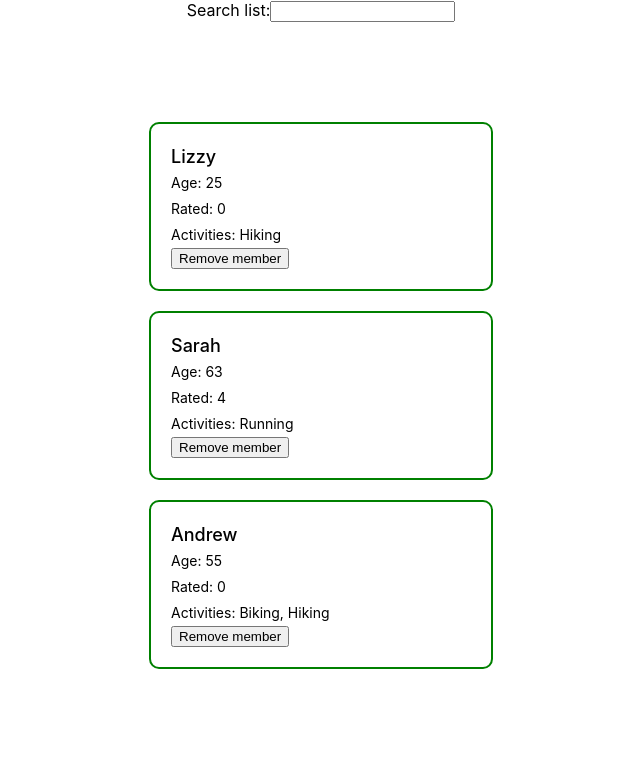
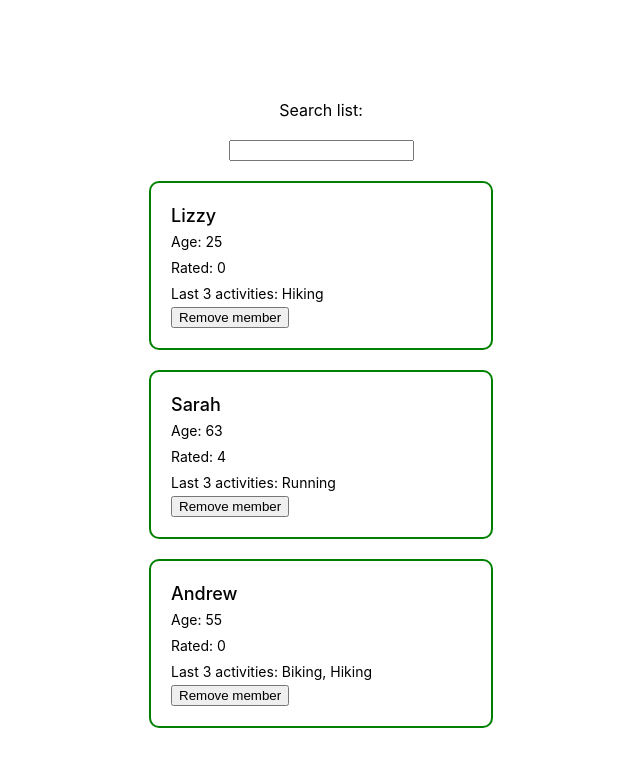
Before and after one commit to SupeDeDupe/outdoor-adventure-club-, a React (Create React App) app: page / in a window 1280 px wide. Shown: the top 766 px of the page, without its empty margins (319-959 px from the left). Built offline with nearby package versions, Linux system fonts and the light colour scheme.

Commit message:
fix rerender issue

```diff
--- a/src/App.tsx
+++ b/src/App.tsx
@@ -22,20 +22,21 @@ const MEMBERS = [
 ];
 
 function App() {
-    const [searchText, setSearchText] = useState('');
+    const [currMembers, setCurrMembers] = useState(MEMBERS);
+    const maxRating = 5;
+    const ratedMembers = currMembers.map((m) => {
+        return { ...m, rating: Math.floor(Math.random() * maxRating) };
+    });
+    const removeMember = (name: string) => {
+        const newMembersList = currMembers.filter((m) => m.name !== name);
+        setCurrMembers(newMembersList);
+    };
     return (
         <div className="App">
-            <label>Search list:</label>
-            <input
-                onChange={(e) => {
-                    setSearchText(e.target.value);
-                }}
-                type="search"
-                id="members-search"
-                name="q"
-                value={searchText}
-            ></input>
-            <MembersList initialMembers={MEMBERS} currentSearch={searchText} />
+            <MembersList
+                initialMembers={ratedMembers}
+                removeMember={removeMember}
+            />
         </div>
     );
 }
--- a/src/MemberCard.tsx
+++ b/src/MemberCard.tsx
@@ -62,7 +62,7 @@ export function MemberCard({
             <div className="age">Age: {age}</div>
             <div className="rating">Rated: {rating}</div>
             <div className="activities">
-                Activities: {activities.join(', ')}
+                Last 3 activities: {activities.join(', ')}
             </div>
             <button onClick={() => removeMember(name)}>Remove member</button>
         </StyledListItem>
--- a/src/MembersList.tsx
+++ b/src/MembersList.tsx
@@ -11,32 +11,37 @@ const StyledList = styled.li`
     gap: 20px;
 `;
 
-type Member = { name: string; age: number; activities: Activities[] };
+type Member = {
+    name: string;
+    age: number;
+    activities: Activities[];
+    rating: number;
+};
 
 export function MembersList({
     initialMembers,
-    currentSearch
+    removeMember
 }: {
     initialMembers: Member[];
-    currentSearch: string;
+    removeMember: (name: string) => void;
 }) {
-    const [currMembers, setCurrMembers] = useState(initialMembers);
-    const maxRating = 5;
-    const ratedMembers = currMembers.map((m) => {
-        return { ...m, rating: Math.floor(Math.random() * maxRating) };
-    });
-
-    const filteredMembers = ratedMembers.filter((m) =>
-        m.name.includes(currentSearch)
+    const [searchText, setSearchText] = useState('');
+    const filteredMembers = initialMembers.filter((m) =>
+        m.name.toLowerCase().includes(searchText)
     );
-
-    const removeMember = (name: string) => {
-        const newMembersList = currMembers.filter((m) => m.name !== name);
-        setCurrMembers(newMembersList);
-    };
 
     return (
         <StyledList>
+            <label>Search list:</label>
+            <input
+                onChange={(e) => {
+                    setSearchText(e.target.value);
+                }}
+                type="search"
+                id="members-search"
+                name="q"
+                value={searchText}
+            />
             {filteredMembers.map((m) => {
                 return (
                     <MemberCard
```
